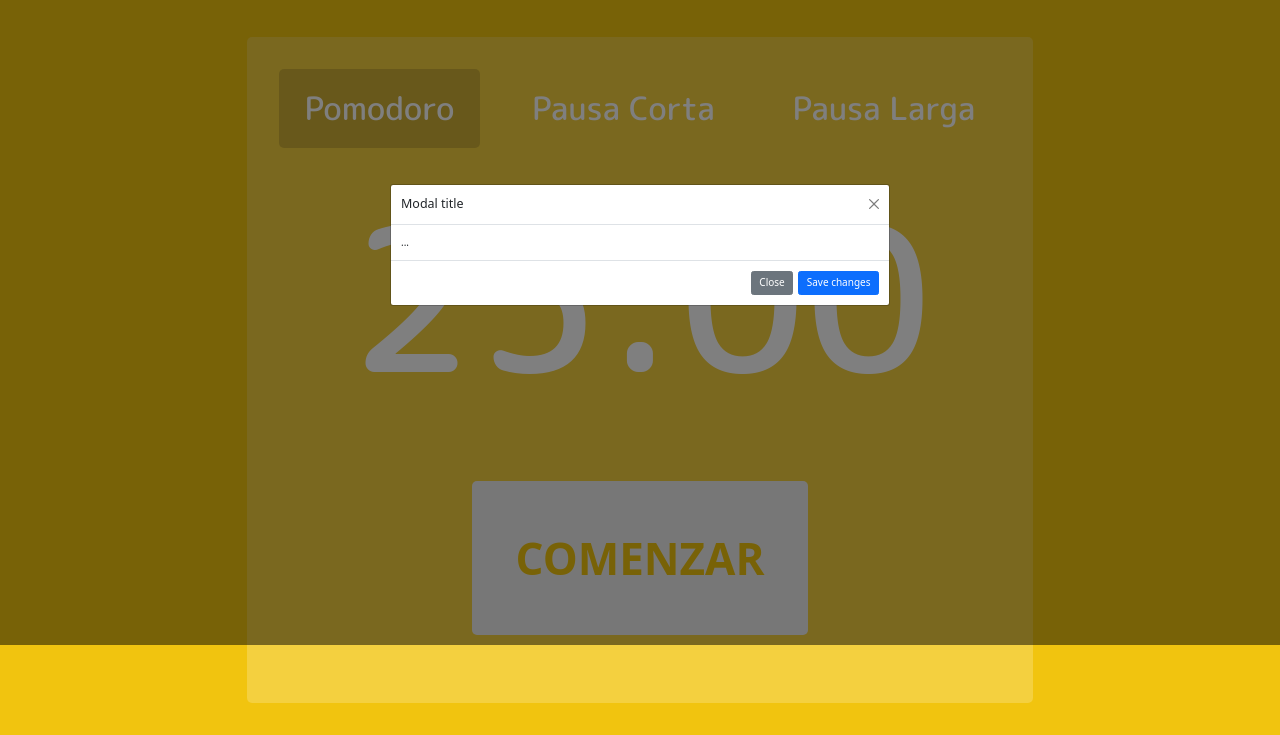
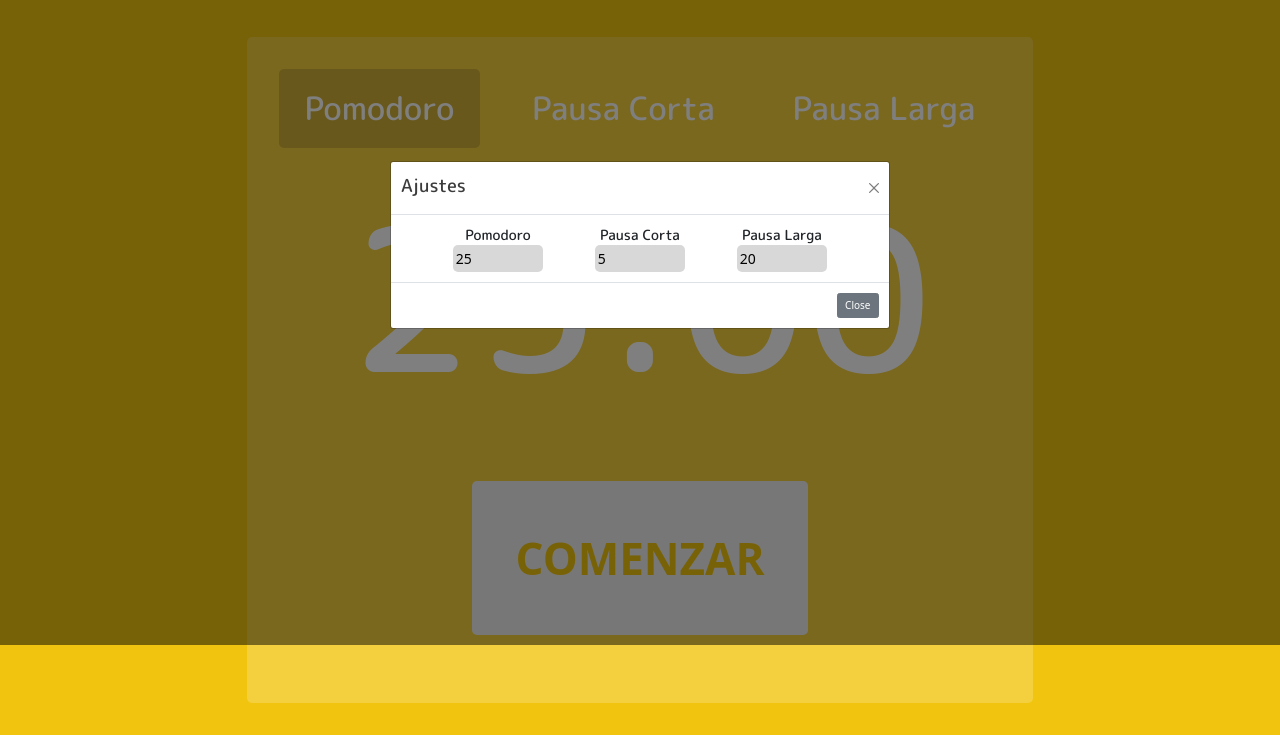
Before and after one commit to fabriziofs/pomo-cordova, a website: page build/www/index.html in a window 1280 px wide. Both pictures are taken after a click on the button 933 px from the left and 75 px from the top of the page. Shown: the part 155-890 px from the top of the page. Drawn offline with nearby package versions, Linux system fonts and the light colour scheme.

Commit message:
Implementeacion completa de los tiempos personalizados

```diff
--- a/build/www/css/index.css
+++ b/build/www/css/index.css
@@ -7,6 +7,8 @@
 :root {
     --font: 'M PLUS Rounded 1c', sans-serif;
     --tomato: #F95959;
+    --grey: #3C3C3C;
+    --light-grey: #D8D8D8;
     --white: #FFFFFF;
     --pomo-color: #F1C40F;
     --short-break-color: #F95959;
@@ -105,7 +107,7 @@ button {
     font: 500 clamp(1.6rem, 5vw, 3.2rem) var(--font);
     background: transparent;
     border: 0 solid transparent;
-    color: white;
+    color: var(--white);
 }
 
 .countdown__number {
@@ -154,3 +156,39 @@ button {
     background: none rgba(0, 0, 0, .15);
     border-radius: .5rem;
 }
+
+
+
+/* ESTILOS PARA EL BOTON DE AJUSTES */
+
+.settings_title {
+    font: 500 1.8rem var(--font);
+    color: var(--grey);
+}
+
+.time_settings {
+    display: flex;
+    justify-content: space-evenly;
+}
+
+.option_time {
+    width: 9rem;
+    display: flex;
+    flex-direction: column;
+}
+
+.time_label {
+    text-align: center;
+    font: 500 1.4rem var(--font);
+}
+
+.time_input {
+    width:100%;
+    font-size: 1.4rem;
+    padding: .2em;
+    background-color: var(--light-grey);
+    border: none;
+    border-radius: .5rem;
+    box-shadow: none;
+
+}
--- a/build/www/index.html
+++ b/build/www/index.html
@@ -55,15 +55,27 @@
     <div class="modal-dialog modal-dialog-centered">
       <div class="modal-content">
         <div class="modal-header">
-          <h5 class="modal-title" id="exampleModalLabel">Modal title</h5>
+          <h5 class="settings_title" id="exampleModalLabel">Ajustes</h5>
           <button aria-label="Close" class="btn-close" data-bs-dismiss="modal" type="button"></button>
         </div>
         <div class="modal-body">
-          ...
+          <div class="time_settings">
+            <div class="option_time">
+              <label class="time_label" for="pomodoro_time">Pomodoro</label>
+              <input class="time_input" id="pomodoro_time" min="1" step="1" value="25" type="number" oninput="app.customSessionTimes(this.id)">
+            </div>
+            <div class="option_time">
+              <label class="time_label" for="short-break_time">Pausa Corta</label>
+              <input class="time_input" id="short-break_time" min="1" step="1" value="5" type="number" oninput="app.customSessionTimes(this.id)">
+            </div>
+            <div class="option_time">
+              <label class="time_label" for="long-break_time">Pausa Larga</label>
+              <input class="time_input" id="long-break_time" min="1" step="1" value="20" type="number" oninput="app.customSessionTimes(this.id)">
+            </div>
+          </div>
         </div>
         <div class="modal-footer">
           <button class="btn btn-secondary" data-bs-dismiss="modal" type="button">Close</button>
-          <button class="btn btn-primary" type="button">Save changes</button>
         </div>
       </div>
     </div>
--- a/build/www/js/index.js
+++ b/build/www/js/index.js
@@ -89,11 +89,45 @@ let app = {
         let options = countdown_menu.getElementsByClassName('countdown-menu__selector');
         let option_selected;
         for (let option of options) {
-            if(option.classList.contains('option--selected')){
+            if (option.classList.contains('option--selected')) {
                 option_selected = option;
             }
         }
         option_selected.click();
+    },
+    customSessionTimes: function (option_id) {
+        let input_minute;
+        switch (option_id) {
+            // LLamadas desde menu de opciones
+            case 'option_pomodoro':
+                input_minute = parseInt(document.getElementById('pomodoro_time').value);
+                return input_minute;
+            case 'option_short-break':
+                input_minute = parseInt(document.getElementById('short-break_time').value);
+                return input_minute;
+            case 'option_long-break':
+                input_minute = parseInt(document.getElementById('long-break_time').value);
+                return input_minute;
+            // LLamadas al cambiar los valores en los ajustes
+            case 'pomodoro_time':
+                input_minute = parseInt(document.getElementById(option_id).value);
+                pomo_minutes = this.checkCustomMinutes(input_minute);
+                pomo_seconds = 0;
+                this.printCountdownNumbers(pomo_minutes, pomo_seconds);
+                break;
+            case 'short-break_time':
+                input_minute = parseInt(document.getElementById(option_id).value);
+                pomo_minutes = this.checkCustomMinutes(input_minute);
+                pomo_seconds = 0;
+                this.printCountdownNumbers(pomo_minutes, pomo_seconds);
+                break;
+            case 'long-break_time':
+                input_minute = parseInt(document.getElementById(option_id).value);
+                pomo_minutes = this.checkCustomMinutes(input_minute);
+                pomo_seconds = 0;
+                this.printCountdownNumbers(pomo_minutes, pomo_seconds);
+                break;
+        }
     },
 
     // Funciones auxiliares
@@ -102,7 +136,7 @@ let app = {
             case 'option_pomodoro':
                 this.clearCountdown();
                 this.changeAppColor('--pomo-color');
-                pomo_minutes = 25;
+                pomo_minutes = this.customSessionTimes(option_id);
                 pomo_seconds = 0;
                 this.printCountdownNumbers(pomo_minutes, pomo_seconds);
                 break;
@@ -110,7 +144,7 @@ let app = {
             case 'option_short-break':
                 this.clearCountdown();
                 this.changeAppColor('--short-break-color');
-                pomo_minutes = 5;
+                pomo_minutes = this.customSessionTimes(option_id);
                 pomo_seconds = 0;
                 this.printCountdownNumbers(pomo_minutes, pomo_seconds);
                 break;
@@ -118,7 +152,7 @@ let app = {
             case 'option_long-break':
                 this.clearCountdown();
                 this.changeAppColor('--long-break-color');
-                pomo_minutes = 20;
+                pomo_minutes = this.customSessionTimes(option_id);
                 pomo_seconds = 0;
                 this.printCountdownNumbers(pomo_minutes, pomo_seconds);
                 break;
@@ -129,16 +163,24 @@ let app = {
         pomo_seconds = parseInt(pomo_seconds).toLocaleString(undefined, {minimumIntegerDigits: 2, useGrouping: false});
         countdown_number.innerHTML = `${pomo_minutes}:${pomo_seconds}`;
     },
-    clearCountdown: function() {
+    clearCountdown: function () {
         clearInterval(interval);
         countdown_button.className = 'countdown-controller__button';
         forward_button.classList.add('hidden');
         countdown_button.innerHTML = 'Comenzar';
     },
-    changeAppColor: function(css_variable) {
+    changeAppColor: function (css_variable) {
         let main_color = getComputedStyle(document.documentElement).getPropertyValue(css_variable);
-        app_wrapper.style.setProperty( 'background-color', main_color);
+        app_wrapper.style.setProperty('background-color', main_color);
         countdown_button.style.setProperty('color', main_color);
+    },
+    checkCustomMinutes: function (input_minute) {
+        if (isNaN(input_minute)) {
+            pomo_minutes = 0;
+        } else {
+            pomo_minutes = input_minute;
+        }
+        return pomo_minutes;
     }
 };
 
```
